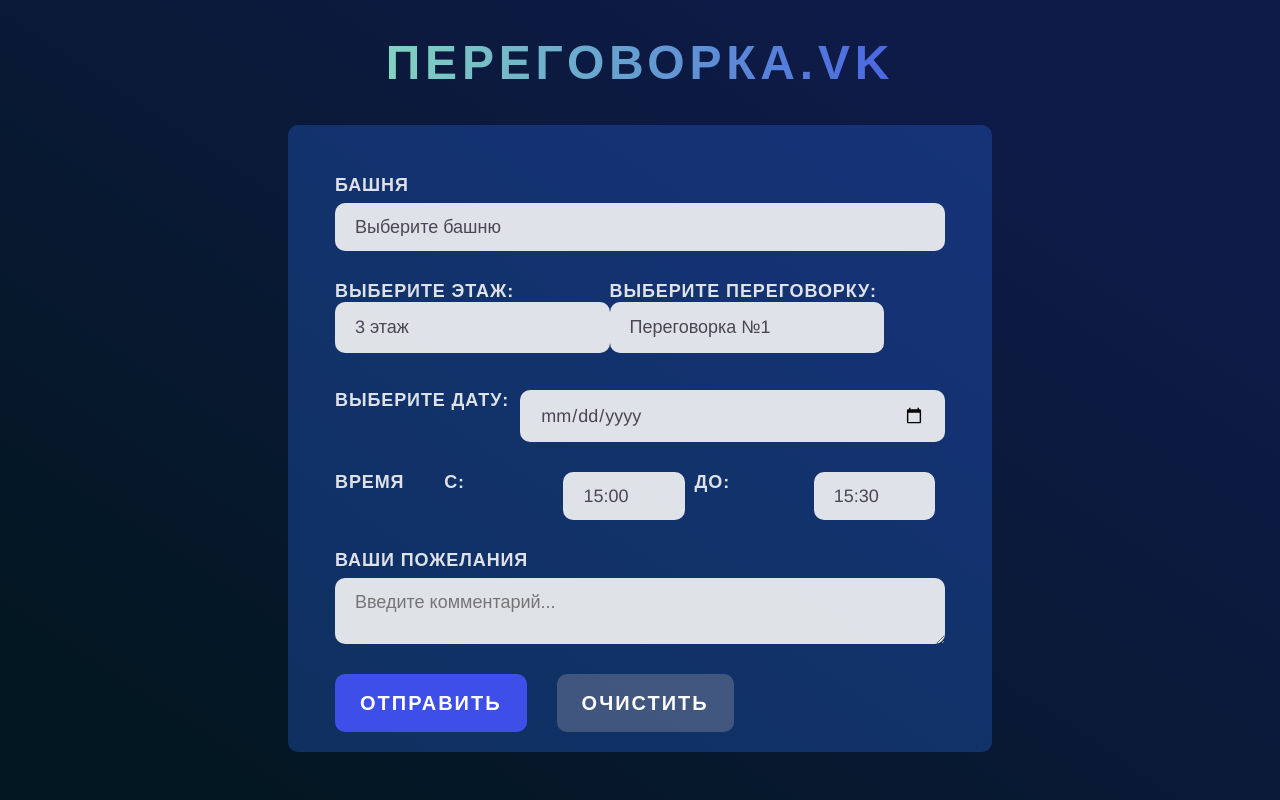
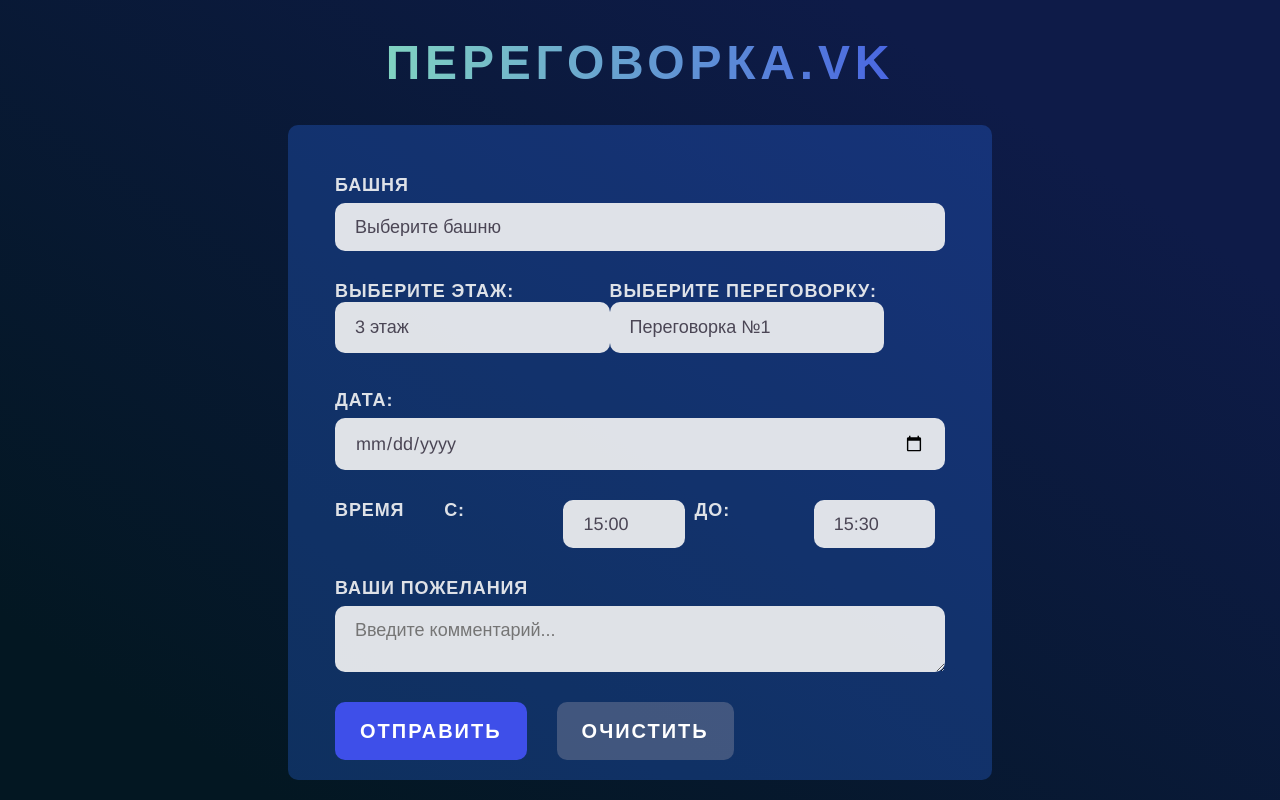
Before and after one commit to Rastre13/meeting-room-form, a React (Create React App) app: page / in a window 1280 px wide. Built offline with nearby package versions, Linux system fonts and the light colour scheme.

Commit message:
refactor: changed tags

```diff
--- a/src/components/DateSelect.jsx
+++ b/src/components/DateSelect.jsx
@@ -10,8 +10,8 @@ function DateSelect({ value, onChange }) {
     };
 
     return (
-        <div className="form-item inline">
-            <label htmlFor="date-select">Выберите дату:</label>
+        <div className="form-item">
+            <label htmlFor="date-select">Дата:</label>
             <input
                 type="date"
                 id="date-select"
```
